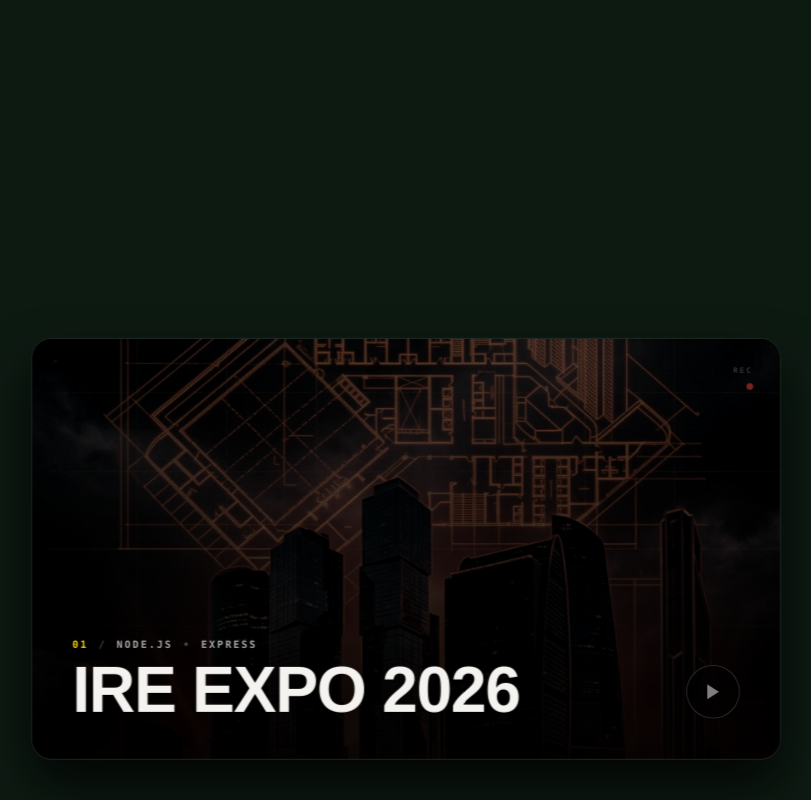
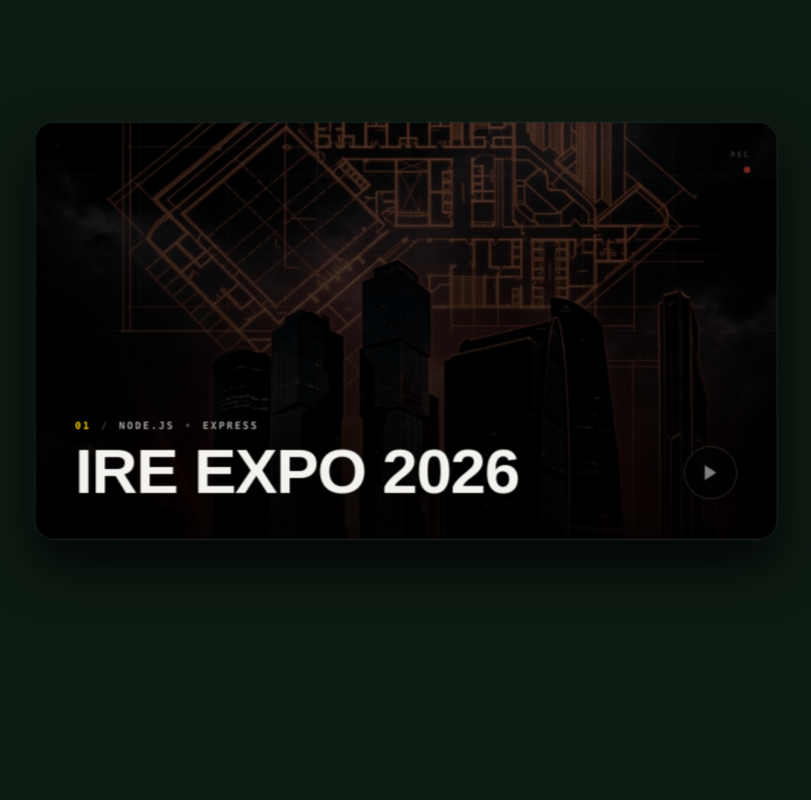
Before and after one commit to gmanisandeep/Portfolio, a React (Vite) app: page / in a window 1280 px wide. Shown: the part 2880-3680 px from the top of the page, without its empty margins (234-1045 px from the left). Built offline with nearby package versions, Linux system fonts and the light colour scheme; a web font is replaced by a local one.

Commit message:
Refine 3D sticky deck math and alignment for perfect centered cascade

```diff
--- a/src/components/Work.jsx
+++ b/src/components/Work.jsx
@@ -70,17 +70,21 @@ const Card = ({ i, project, progress, total, onProjectClick }) => {
   const imageScale = useTransform(imageProgress, [0, 1], [1.5, 1]);
 
   // Overall section progress tracks when this card shrinks
-  // The card starts shrinking when the NEXT card hits the top of the screen.
-  // If there are 6 cards, each card "occupies" 1/6th of the scroll progress.
-  const startShrink = i / total;
-  // Framer Motion WAAPI crashes if scroll offsets exceed 1
-  const endShrinkOpacity = Math.min(startShrink + 0.3, 1);
+  // The card starts shrinking EXACTLY when it hits the top of the viewport.
+  // Since there are 'total' cards, the total scrollable distance is divided by (total - 1).
+  const isLast = i === total - 1;
+  const startShrink = i / (total - 1 || 1);
+  const safeStart = Math.min(startShrink, 0.999);
 
-  const targetScale = 1 - ((total - i) * 0.04);
-  const scale = useTransform(progress, [startShrink, 1], [1, targetScale]);
+  // Target values when this card is fully pushed back by the final card
+  const cardsBehind = total - 1 - i;
+  const targetScale = 1 - (cardsBehind * 0.05);
+  const targetY = -(cardsBehind * 40); // Moves up by 40px for each subsequent card
+  const targetOpacity = isLast ? 1 : 0.3;
 
-  // If it's the last card, startShrink is ~0.83, endShrinkOpacity is 1. Safe.
-  const opacity = useTransform(progress, [startShrink, endShrinkOpacity], [1, 0.4]);
+  const scale = useTransform(progress, [safeStart, 1], [1, targetScale]);
+  const y = useTransform(progress, [safeStart, 1], [0, targetY]);
+  const opacity = useTransform(progress, [safeStart, Math.min(safeStart + 0.3, 1)], [1, targetOpacity]);
 
   return (
     <div ref={containerRef} className="h-screen sticky top-0 flex items-center justify-center p-[5vw] z-10 pointer-events-none">
@@ -94,8 +98,8 @@ const Card = ({ i, project, progress, total, onProjectClick }) => {
         className="relative flex flex-col w-[95vw] md:w-[70vw] max-w-[1200px] aspect-[4/5] md:aspect-[16/9] rounded-2xl md:rounded-3xl shadow-[0_30px_60px_rgba(0,0,0,0.8)] border border-white/10 overflow-hidden origin-top group pointer-events-auto"
         style={{
           scale,
-          opacity,
-          top: `calc(10vh + ${i * 20}px)`
+          y,
+          opacity
         }}
       >
         <div className="absolute inset-0 w-full h-full overflow-hidden z-0">
```
